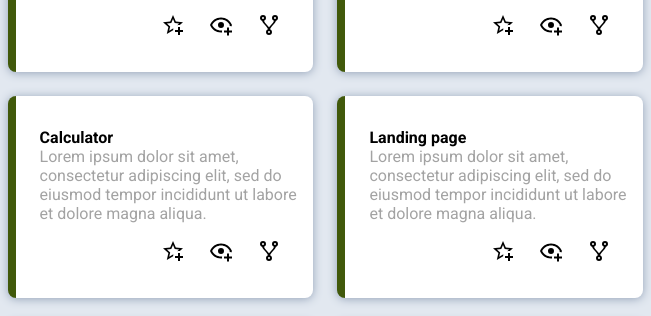
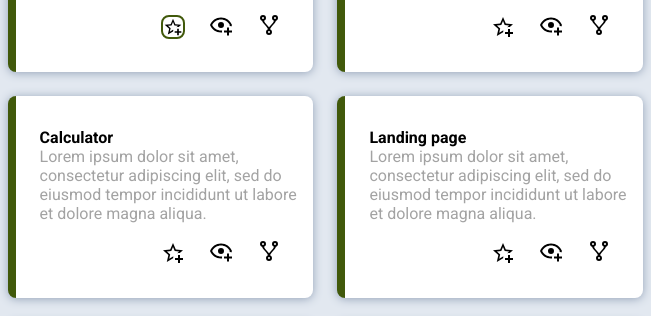
Before and after one commit to rmahawewa/odinproject-admin-dashboard, a plain HTML site: page index.html in a window 1280 px wide. In both pictures the pointer is over the button 609 px from the left and 389 px from the top of the page. Shown: the part 364-680 px from the top of the page, 436-1087 px from the left. Drawn offline with Linux system fonts and the light colour scheme.

Commit message:
change action button border styles

```diff
--- a/styles.css
+++ b/styles.css
@@ -227,6 +227,7 @@ img{
     justify-content: right;
     margin-right: 1rem;
     gap: 1.5rem;
+    align-items: center;
 }
 
 .save, .view, .fork{
@@ -332,3 +333,9 @@ img{
     margin-top: 2rem;
     margin-bottom: 0.5rem;
 }
+
+.actions button:hover{
+    border: 2px solid #41590b;
+    padding: 0.3rem;
+    border-radius: 0.5rem;
+}
```
